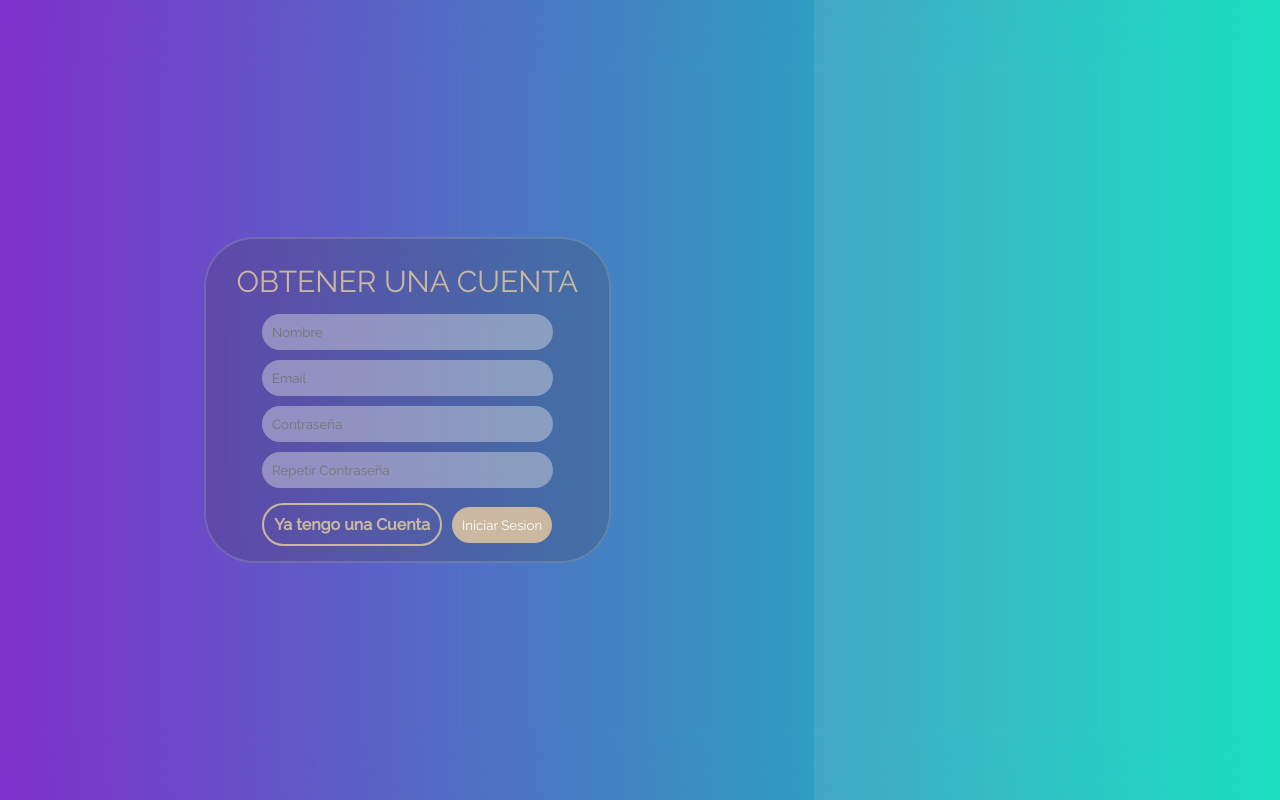
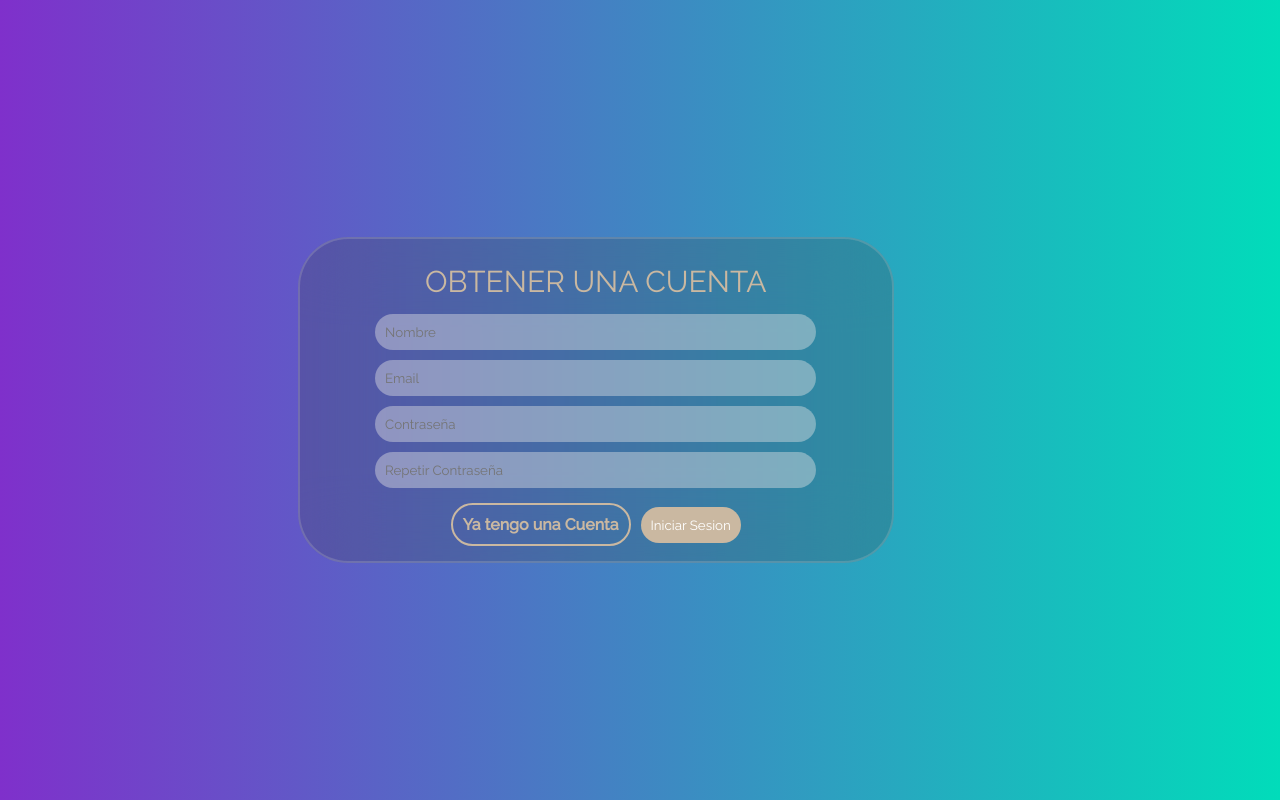
Before and after one commit to LMANMAI/ToDo-List, a React (Create React App) app: page /singin in a window 1280 px wide. Built offline with nearby package versions, Linux system fonts and the light colour scheme.

Commit message:
Cambie partes del diseño y la paleta de colores

```diff
--- a/src/components/auth/Login.js
+++ b/src/components/auth/Login.js
@@ -3,7 +3,7 @@ import { Link } from 'react-router-dom';
 const Login = () => {
     return (
        <>
-       <div className="container_auth login"></div>
+
         <div className="container">
             <div className="form_wraper">
                <div className="form_container">
@@ -35,7 +35,7 @@ const Login = () => {
                     </div>
                </div>
             </div>
-            <div className="glass"></div>
+
         </div>
        </>
 
--- a/src/components/auth/Singin.js
+++ b/src/components/auth/Singin.js
@@ -4,7 +4,6 @@ import { Link } from 'react-router-dom';
 const Singin = () => {
     return (
         <>
-        <div className="container_auth login"></div>
          <div className="container">
          <div className="form_wraper">
                 <div className="form_container">
@@ -13,12 +12,14 @@ const Singin = () => {
                         <div className="input_container">
                             <input
                                 type="text"
+                                name="nombre"
                                 placeholder="Nombre"
                             />
                          </div>
                          <div className="input_container">
                              <input
                                  type="email"
+                                 name="email"
                                  placeholder="Email"
                              />
                          </div>
@@ -31,6 +32,7 @@ const Singin = () => {
                          <div className="input_container">
                              <input
                                  type="password"
+                                 name="password"
                                  placeholder="Repetir Contraseña"
                              />
                          </div>
@@ -48,8 +50,6 @@ const Singin = () => {
                 </div>
              </div>
 
-             <div className="glass"></div>
-
          </div>
         </>
     );
```
